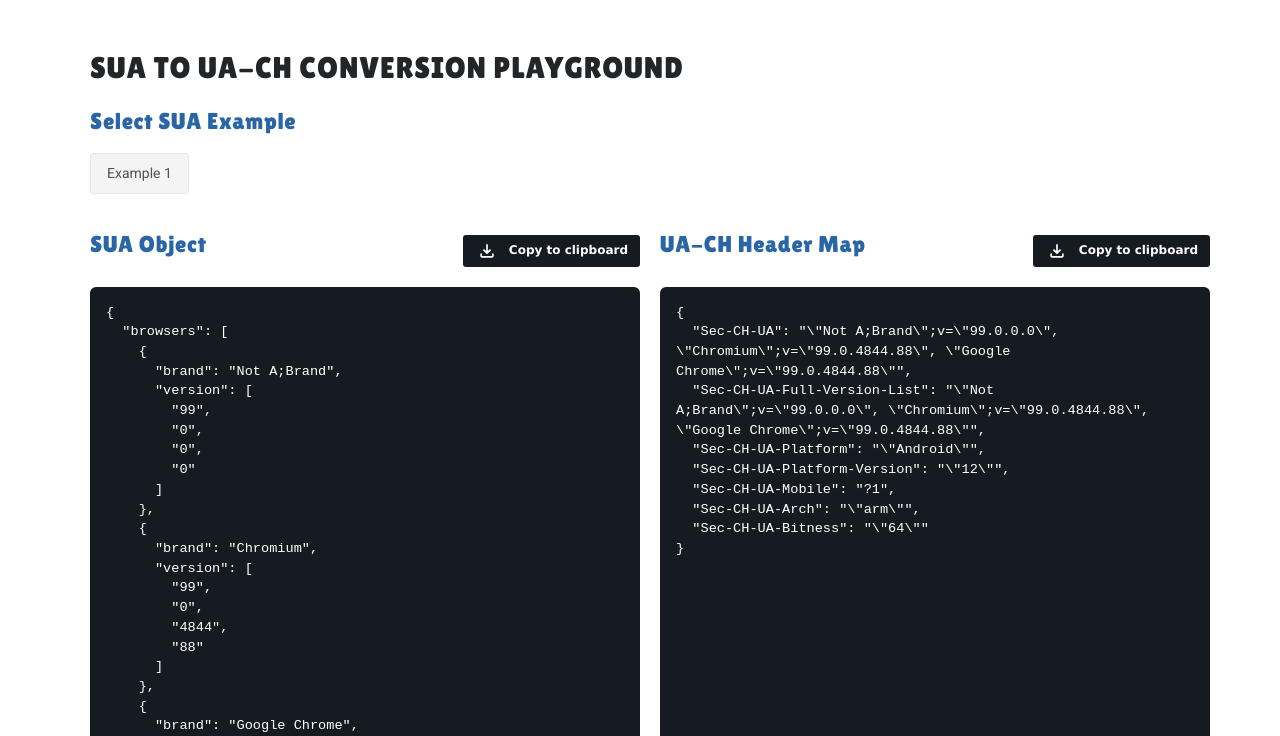
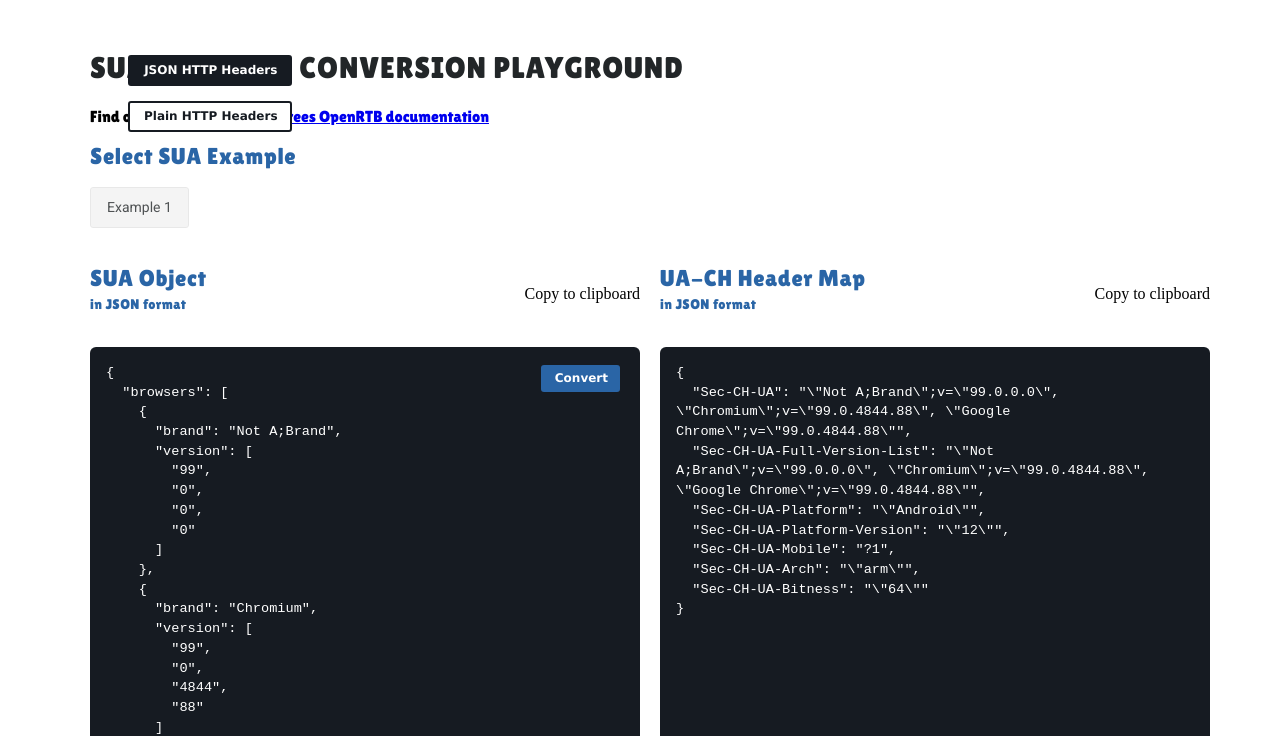
Before and after one commit to 51Degrees/sua-uach-conversion, a website built with Vite: page index.html in a window 1280 px wide. Shown: the part 65-801 px from the top of the page. Built offline with nearby package versions, Linux system fonts and the light colour scheme.

Commit message:
JSON / plain versions

```diff
--- a/src/assets/components/select.scss
+++ b/src/assets/components/select.scss
@@ -9,6 +9,7 @@
   border-radius: 3px;
   width: max-content;
   outline: none;
+  z-index: 1;
 }
 
 .custom-select select {
--- a/src/assets/theme.scss
+++ b/src/assets/theme.scss
@@ -60,7 +60,7 @@ code{
   text-decoration: none;
 }
 
-.copy-button {
+.default-button {
   display: flex;
   align-items: center;
   justify-content: center;
@@ -74,8 +74,12 @@ code{
   color: #ffffff;
   padding: 6px 12px 6px 14px;
   outline: none;
-  border: none;
   cursor: pointer;
+  border: 2px solid #161b22;
+  &.outlined{
+    background-color: #fff;
+    color: #161b22;
+  }
   &:hover{
     opacity: 0.8;
   }
@@ -102,6 +106,10 @@ header {
 .playground {
   margin-bottom: 120px;
   position: relative;
+  p{
+    font-family: "Lilita One";
+    font-weight: 400;
+  }
   img {
     position: absolute;
     z-index: 2;
@@ -119,6 +127,10 @@ header {
     color: #222628;
     margin: 0 0 23px 0;
   }
+  .title{
+    display: flex;
+    flex-direction: column;
+  }
   span {
     font-family: Lilita One;
     font-style: normal;
@@ -127,7 +139,10 @@ header {
     line-height: 26px;
     letter-spacing: .03em;
     color: #2a65a6;
-    margin: 0 0 14px;
+    &.subtitle{
+      font-size: 14px;
+      margin: 0 0 14px;
+    }
   }
   .container{
     margin-bottom: 40px;
@@ -139,13 +154,47 @@ header {
     display: grid;
     grid-template-columns: 50% 50%;
     column-gap: 20px;
+    & > div{
+      position: relative;
+      .convert-button{
+        position: absolute;
+        top: 100px;
+        right: 20px;
+        display: flex;
+        align-items: center;
+        justify-content: center;
+        background: #2a65a6;
+        border-radius: 3px;
+        font-family: "Verdana";
+        font-style: normal;
+        font-weight: 700;
+        font-size: 12px;
+        line-height: 15px;
+        color: #ffffff;
+        padding: 6px 12px 6px 14px;
+        outline: none;
+        border: none;
+        cursor: pointer;
+      }
+    }
   }
   .header{
     display: flex;
-    align-items: center;
+    align-items: flex-start;
     justify-content: space-between;
   }
 }
+
+.type-selector{
+  position: fixed;
+  top: 120px;
+  left: 10%;
+  flex-direction: column;
+  display: flex;
+  row-gap: 15px;
+  margin-bottom: 20px;
+}
+
 footer {
   background: #f2f2f2;
   padding: 46px 0 42px;
--- a/src/partials/converts/convert-to-sua.html
+++ b/src/partials/converts/convert-to-sua.html
@@ -2,6 +2,7 @@
   <h2>UA-CH to SUA Conversion Playground</h2>
   <span>Select UA-CH Header Object</span>
   <br /><br />
+
   <div class="custom-select">
     <select
       class="example-select"
@@ -11,24 +12,39 @@
       <option value="{some: 'some'}" selected>some</option>
     </select>
   </div>
+
   <br /><br />
   <div class="inner">
     <div>
       <div class="header">
-        <span>UA-CH Header Map</span>
-        <div class="copy-button" data-target="uach-to-sua-selected-object">
+        <div class="convert-button" data-type="uach-to-sua">Convert</div>
+        <div class="title">
+          <span>UA-CH Header Map</span>
+          <span class="subtitle">in JSON format</span>
+        </div>
+        <div
+          class="default-button copy-button"
+          data-target="uach-to-sua-selected-object"
+        >
           <i class="icon download-icon"></i>Copy to clipboard
         </div>
       </div>
       <pre><code class="selected-editable"
-                 contenteditable="true"
+                 contenteditable
                  data-type="uach-to-sua"
                  id="uach-to-sua-selected-object"></code></pre>
     </div>
+
     <div>
       <div class="header">
-        <span>SUA Object</span>
-        <div class="copy-button" data-target="uach-to-sua-converted-result">
+        <div class="title">
+          <span>SUA Object</span>
+          <span class="subtitle">in JSON format</span>
+        </div>
+        <div
+          class="default-button copy-button"
+          data-target="uach-to-sua-converted-result"
+        >
           <i class="icon download-icon"></i>Copy to clipboard
         </div>
       </div>
--- a/src/partials/converts/convert-to-uach.html
+++ b/src/partials/converts/convert-to-uach.html
@@ -1,5 +1,12 @@
 <div class="container">
   <h2>SUA to UA-CH Conversion Playground</h2>
+  <p>
+    Find out more with our
+    <a
+      href="https://51degrees.com/documentation/_device_detection__migration_guides__open_r_t_b_mappings.html"
+      >51Degrees OpenRTB documentation</a
+    >
+  </p>
   <span>Select SUA Example</span>
   <br /><br />
   <div class="custom-select">
@@ -14,20 +21,27 @@
   <br /><br />
   <div class="inner">
     <div>
+      <div class="convert-button" data-type="sua-to-uach">Convert</div>
       <div class="header">
-        <span>SUA Object</span>
+        <div class="title">
+          <span>SUA Object</span>
+          <span class="subtitle">in JSON format</span>
+        </div>
         <div class="copy-button" data-target="sua-to-uach-selected-object">
           <i class="icon download-icon"></i>Copy to clipboard
         </div>
       </div>
       <pre><code class="selected-editable"
-                 contenteditable="true"
+                 contenteditable
                  data-type="sua-to-uach"
                  id="sua-to-uach-selected-object"></code></pre>
     </div>
     <div>
       <div class="header">
-        <span>UA-CH Header Map</span>
+        <div class="title">
+          <span>UA-CH Header Map</span>
+          <span class="subtitle">in JSON format</span>
+        </div>
         <div class="copy-button" data-target="sua-to-uach-converted-result">
           <i class="icon download-icon"></i>Copy to clipboard
         </div>
--- a/src/partials/playground.html
+++ b/src/partials/playground.html
@@ -1,4 +1,19 @@
 <section class="playground">
-  {{>converts/convert-to-uach}}
-  {{>converts/convert-to-sua}}
+  <div class="type-selector">
+    <div
+      class="default-button"
+      data-action-type="json"
+      data-action="type-change"
+    >
+      JSON HTTP Headers
+    </div>
+    <div
+      class="default-button outlined"
+      data-action-type="plain"
+      data-action="type-change"
+    >
+      Plain HTTP Headers
+    </div>
+  </div>
+  {{>converts/convert-to-uach}} {{>converts/convert-to-sua}}
 </section>
--- a/src/scripts/converters/convertUACHtoSUA.js
+++ b/src/scripts/converters/convertUACHtoSUA.js
@@ -9,7 +9,7 @@ const convertUACHtoSUA = (headers) => {
 
   const headerMap = Object.entries(headers).reduce(
     (accumulator, [key, value]) => {
-      accumulator[key.toLowerCase()] = value;
+      accumulator[key.toLowerCase().trim()] = value;
       return accumulator;
     },
     {}
--- a/src/scripts/main.js
+++ b/src/scripts/main.js
@@ -27,7 +27,7 @@ const EXAMPLE_HEADERS = [
   },
   {
     "sec-ch-ua":
-      '"Chromium";v="112", "Google Chrome";v="112", "Not:A-Brand";v="99"',
+      '"Chromium";v="112", "Google Chrome";v="112", "Not A;Brand";v="99"',
     "sec-ch-ua-mobile": "?0",
     "sec-ch-ua-platform": '"macOS"',
   },
@@ -81,6 +81,11 @@ const EXAMPLE_SUA = [
   },
 ];
 
+const EXAMPLE_TYPE_JSON = "json";
+const EXAMPLE_TYPE_PLAIN = "plain";
+
+let current_type = EXAMPLE_TYPE_JSON;
+
 const drawSelects = () => {
   const selects = Array.from(document.getElementsByClassName("example-select"));
   selects.forEach((select) => {
@@ -113,7 +118,7 @@ const drawSelectOption = (container, value, index) => {
 window.onload = () => {
   drawSelects();
   bindClipboardListeners();
-  bindSelectObjectEditListener();
+  bindConvertButtonClickListener();
   initSelect();
 };
 
@@ -125,8 +130,29 @@ const selectObjectForConversion = (event, id) => {
 const drawConversionResults = (value, id) => {
   const conversionResult = convertValue(value, id);
 
-  const formattedSelectedValue = JSON.stringify(value, null, "  ");
-  const formattedResultValue = JSON.stringify(conversionResult, null, "  ");
+  let some = [];
+  let formattedSelectedValue,
+    formattedResultValue = "";
+
+  if (id === "sua-to-uach") {
+    for (const [k, v] of Object.entries(conversionResult)) {
+      some.push(`${k.toLowerCase()}: ${v}`);
+    }
+    formattedSelectedValue = JSON.stringify(value, null, "  ");
+    formattedResultValue =
+      current_type === EXAMPLE_TYPE_JSON
+        ? JSON.stringify(conversionResult, null, "  ")
+        : some.join(" \n");
+  } else {
+    for (const [k, v] of Object.entries(value)) {
+      some.push(`${k.toLowerCase()}: ${v}`);
+    }
+    formattedSelectedValue =
+      current_type === EXAMPLE_TYPE_JSON
+        ? JSON.stringify(value, null, "  ")
+        : some.join("\n");
+    formattedResultValue = JSON.stringify(conversionResult, null, "  ");
+  }
 
   const selectedValueContainerID = `${id}-selected-object`;
   const resultValueContainerID = `${id}-converted-result`;
@@ -168,25 +194,84 @@ const bindClipboardListeners = () => {
   });
 };
 
-const bindSelectObjectEditListener = () => {
-  const editables = Array.from(
-    document.getElementsByClassName("selected-editable")
-  );
-  editables.forEach((editable) => {
-    editable.addEventListener("input", handleValueChange);
+const bindConvertButtonClickListener = () => {
+  const buttons = Array.from(document.getElementsByClassName("convert-button"));
+  buttons.forEach((button) => {
+    button.addEventListener("click", handleButtonClick);
   });
 };
 
-function handleValueChange(event) {
+const handleButtonClick = (event) => {
   const id = event.target.dataset.type;
-  const value = JSON.parse(event.target.textContent);
+  const editable = document.querySelectorAll(`code[data-type="${id}"]`)[0];
+  if (!editable) throw new Error(`Editable component not found by ID - ${id}`);
+
+  let value = {};
+  if (id === "uach-to-sua" && current_type === EXAMPLE_TYPE_PLAIN) {
+    editable.textContent.split("\n").forEach((line) => {
+      const [k, v] = line.split(":");
+      value[k] = v.replace(" ", "");
+    });
+  } else {
+    value = JSON.parse(editable.textContent);
+  }
+
   console.clear();
   drawConversionResults(value, id);
-}
+};
 
-const ce = document.querySelector("[contenteditable]");
-ce.addEventListener("paste", function (e) {
-  e.preventDefault();
-  const text = e.clipboardData.getData("text/plain");
-  document.execCommand("insertText", false, text);
+const editables = Array.from(
+  document.querySelectorAll("code[contenteditable]")
+);
+editables.forEach((edit) => {
+  edit.addEventListener("paste", function (e) {
+    e.preventDefault();
+    const text = e.clipboardData.getData("text/plain");
+    document.execCommand("insertHTML", false, text);
+  });
 });
+
+const typeSwitches = document.querySelectorAll(
+  `div[data-action="type-change"]`
+);
+
+typeSwitches.forEach((tswitch) => {
+  tswitch.addEventListener("click", (event) => {
+    const type = event.target.dataset.actionType;
+    const prevType = current_type;
+
+    if ([EXAMPLE_TYPE_JSON, EXAMPLE_TYPE_PLAIN].includes(type))
+      current_type = type;
+
+    typeSwitches.forEach((ts) => {
+      ts.classList.add("outlined");
+    });
+    tswitch.classList.remove("outlined");
+
+    const SUAToUACHValue = JSON.parse(
+      document.getElementById("sua-to-uach-selected-object").textContent
+    );
+
+    let UACHToSUAValue = {};
+
+    if (prevType === EXAMPLE_TYPE_PLAIN) {
+      let temp = document.getElementById(
+        "uach-to-sua-selected-object"
+      ).textContent;
+
+      temp.split("\n").forEach((line) => {
+        const [k, v] = line.split(":");
+        UACHToSUAValue[k] = v.replace(" ", "");
+      });
+    } else {
+      let temp = document.getElementById(
+        "uach-to-sua-selected-object"
+      ).textContent;
+
+      UACHToSUAValue = JSON.parse(temp);
+    }
+
+    drawConversionResults(SUAToUACHValue, "sua-to-uach");
+    drawConversionResults(UACHToSUAValue, "uach-to-sua");
+  });
+});
```
